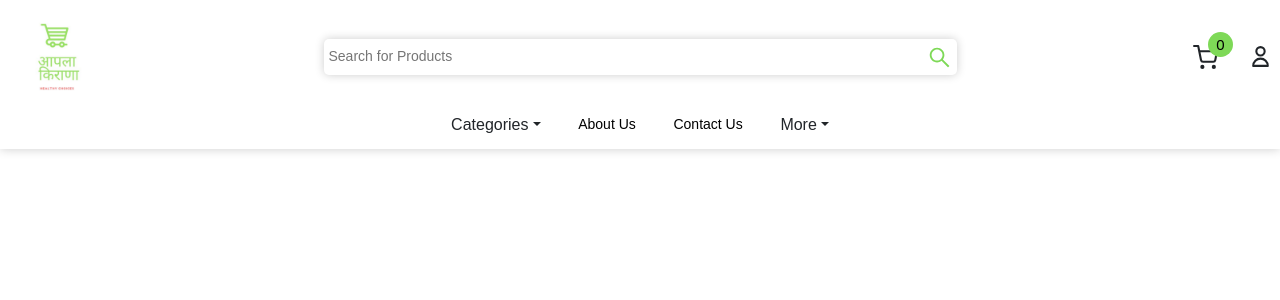
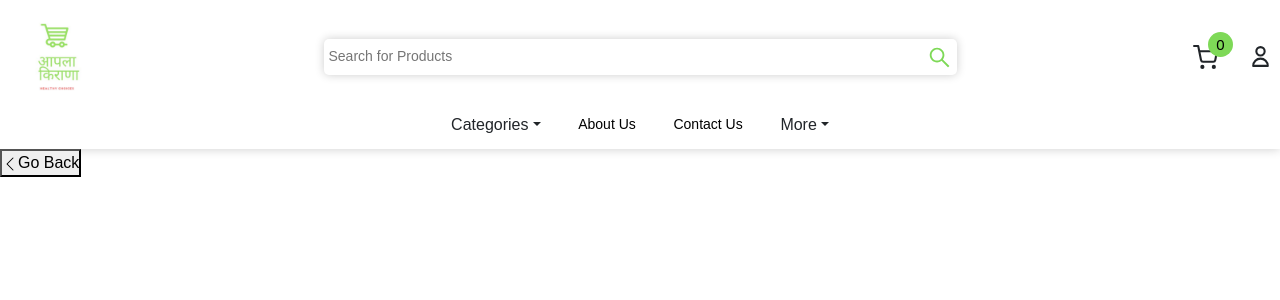
Before and after one commit to allenlopes/AaplaKirana, a React (Create React App) app: page /product/1 in a window 1280 px wide. Shown: the top 300 px of the page. Built offline with nearby package versions, Linux system fonts and the light colour scheme.

Commit message:
In src/pages/Product/ProductPage.js file modified

```diff
--- a/src/pages/Product/ProductPage.js
+++ b/src/pages/Product/ProductPage.js
@@ -1,5 +1,5 @@
 import React from 'react'
-import { useParams } from 'react-router-dom';
+import { Link, useParams } from 'react-router-dom';
 import img1 from '../../assets/Images/1.png';
 import img2 from '../../assets/Images/2.png';
 import img3 from "../../assets/Images/3.png";
@@ -7,6 +7,7 @@ import img4 from "../../assets/Images/4.png";
 import { useEffect } from 'react';
 
 import Navbar from '../../components/Navbar/Navbar'
+import {BsChevronLeft} from 'react-icons/bs'
 
 
 const ProductPage = () => {
@@ -91,6 +92,16 @@ const ProductPage = () => {
       </p> */}
 
       <Navbar />
+
+      <div className='pc1'>
+        <Link to='/'>
+          <button>
+            <BsChevronLeft />
+            Go Back
+          </button>
+        </Link>
+      </div>
+
     </div>
   )
 }
```
